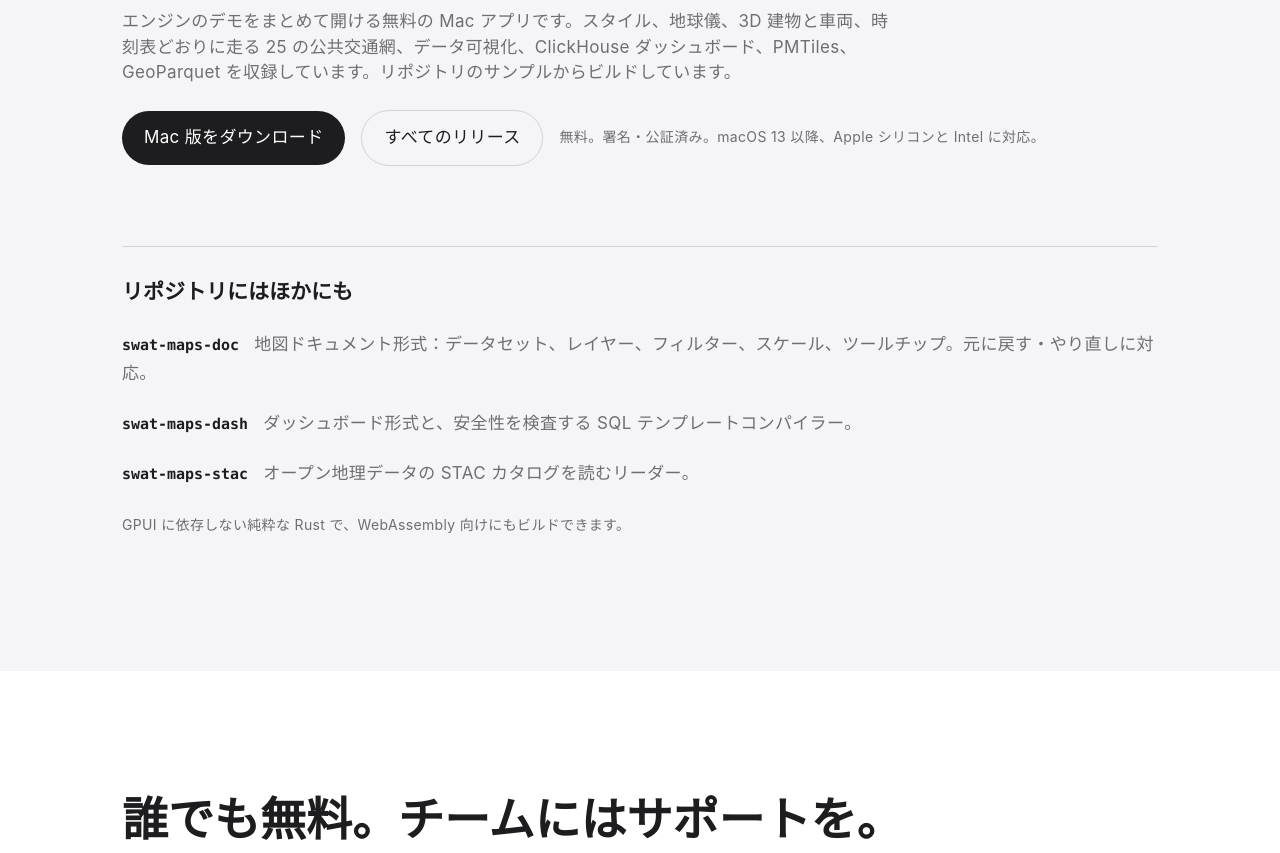
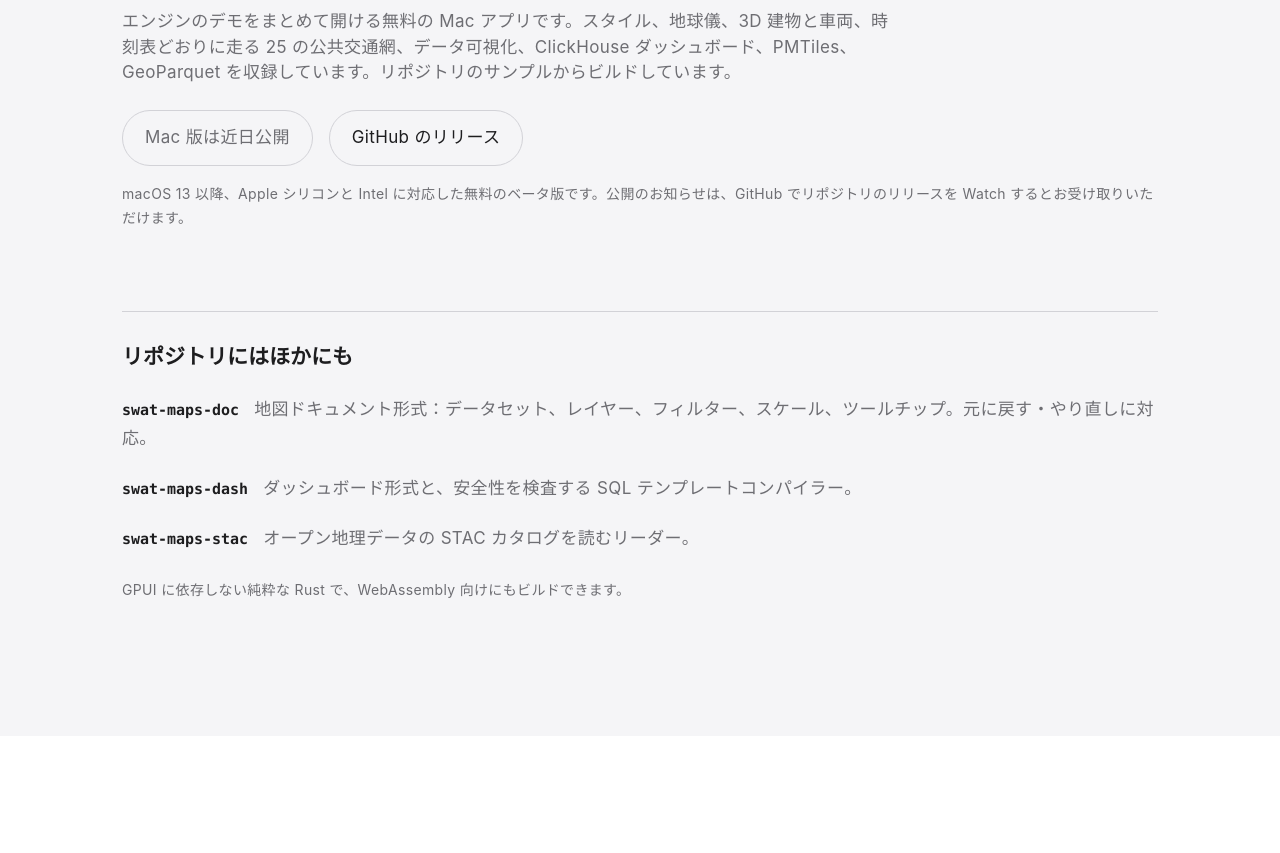
Before and after one commit to swatmobility/gpui-maps, a plain HTML site: page site/ja/index.html in a window 1280 px wide. Shown: the part 6976-7829 px from the top of the page. Drawn offline with Linux system fonts and the light colour scheme; no server answers.

Commit message:
site: the Mac app is coming soon
The Download button pointed at a DMG that is not released yet. It now
says the free beta is coming soon and points to GitHub releases.

Co-Authored-By: Claude Opus 5.5 <noreply@anthropic.com>

```diff
--- a/site/ja/index.html
+++ b/site/ja/index.html
@@ -265,7 +265,7 @@
     <div class="studio-dl" id="studio">
       <h3>SWAT Studio：すべてのサンプルをひとつのアプリで</h3>
       <p class="studio-desc">エンジンのデモをまとめて開ける無料の Mac アプリです。スタイル、地球儀、3D 建物と車両、時刻表どおりに走る 25 の公共交通網、データ可視化、ClickHouse ダッシュボード、PMTiles、GeoParquet を収録しています。リポジトリのサンプルからビルドしています。</p>
-      <p class="demo-row"><a class="btn-dark" href="https://github.com/swatmobility/gpui-maps/releases/latest/download/SWAT-Studio-macOS.dmg">Mac 版をダウンロード</a> <a class="btn-line" href="https://github.com/swatmobility/gpui-maps/releases">すべてのリリース</a> <span class="note">無料。署名・公証済み。macOS 13 以降、Apple シリコンと Intel に対応。</span></p>
+      <p class="demo-row"><span class="btn-line is-off" aria-disabled="true">Mac 版は近日公開</span> <a class="btn-line" href="https://github.com/swatmobility/gpui-maps/releases">GitHub のリリース</a> <span class="note">macOS 13 以降、Apple シリコンと Intel に対応した無料のベータ版です。公開のお知らせは、GitHub でリポジトリのリリースを Watch するとお受け取りいただけます。</span></p>
     </div>
     <div class="crates">
       <h3>リポジトリにはほかにも</h3>
```
Also changed, not shown: site/index.html (+1 -1 lines).
